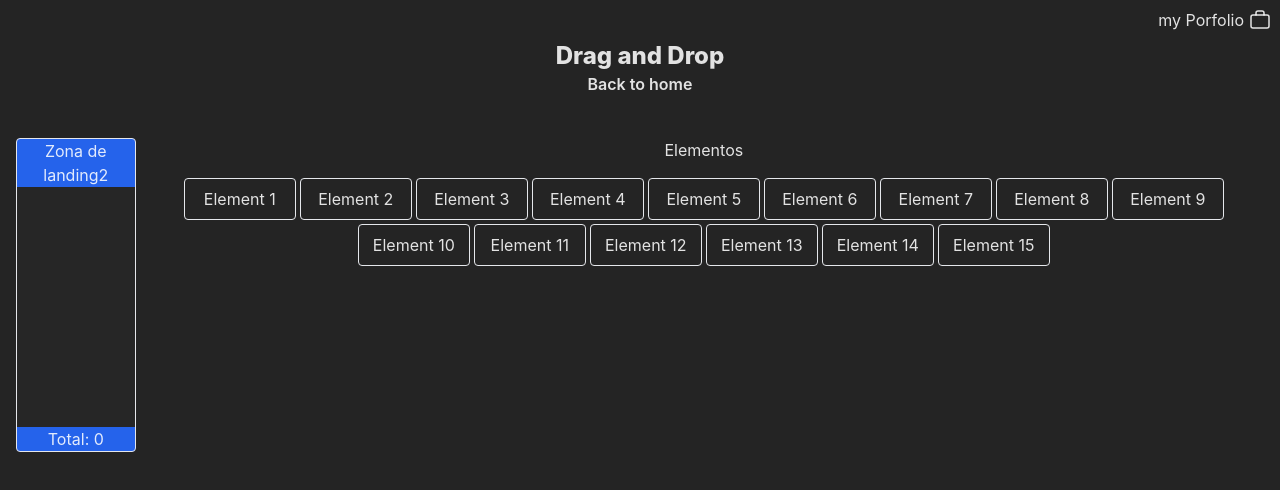
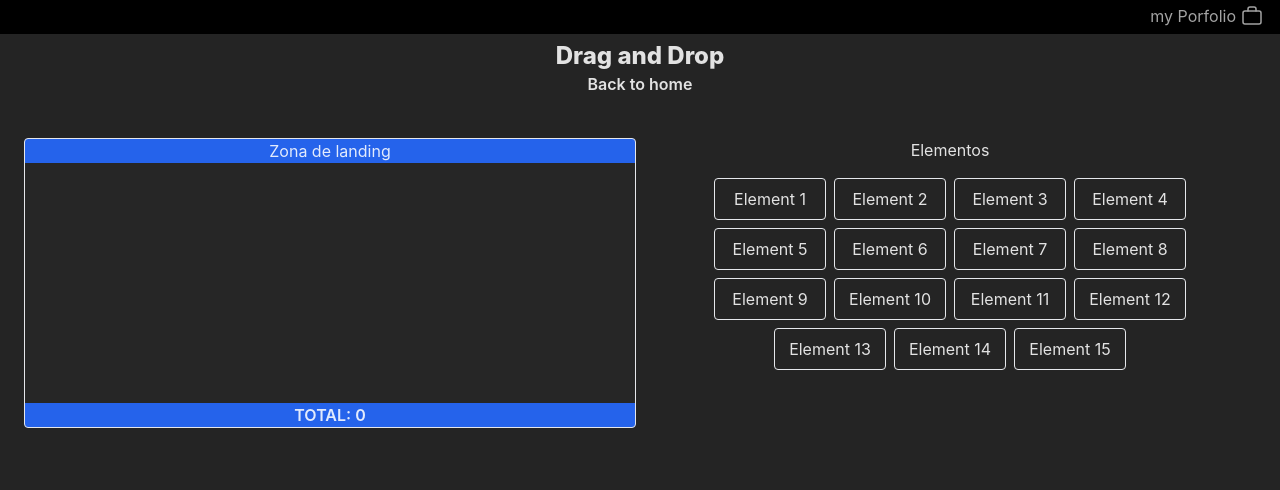
Before and after one commit to chLuis/multi-proyect, a React (Vite) app: page /drag-drop in a window 1280 px wide. Shown: the top 490 px of the page. Built offline with nearby package versions, Linux system fonts and the light colour scheme.

Commit message:
add delete

```diff
--- a/src/components/ToPorfolio.jsx
+++ b/src/components/ToPorfolio.jsx
@@ -1,7 +1,8 @@
 export default function ToPortfolio() {
     return(
-        <div className="fixed top-2 right-2 border-b-2 ps-32 border-b-transparent hover:border-b-white hover:ps-0 duration-200">
-            <a href="https://chluis-portfolio.netlify.app/" target="_blank" rel="noopener noreferrer" className="flex gap-1">
+        <div className="fixed top-0 py-1 bg-black">
+        <div className="flex justify-end text-end w-screen">
+            <a href="https://chluis-portfolio.netlify.app/" target="_blank" rel="noopener noreferrer" className="flex w-fit me-4 justify-end gap-1 text-neutral-400 hover:text-neutral-50 border-b-2 ps-32 border-b-transparent hover:border-b-white hover:ps-0 duration-200">
                 <span>my Porfolio</span>
                 <svg xmlns="http://www.w3.org/2000/svg" className="icon icon-tabler icon-tabler-briefcase-2" width="24" height="24" viewBox="0 0 24 24" strokeWidth="1.5" stroke="currentColor" fill="none" strokeLinecap="round" strokeLinejoin="round">
                 <path stroke="none" d="M0 0h24v24H0z" fill="none"/>
@@ -10,5 +11,6 @@ export default function ToPortfolio() {
                 </svg>
             </a>
         </div>
+        </div>
     )
 }
--- a/src/routes/drag-drop.jsx
+++ b/src/routes/drag-drop.jsx
@@ -6,7 +6,9 @@ export default function DragAndDropPage() {
     const [hoverDrag, setHoverDrag] = useState("bg-neutral-800");
     const [showTrash, setShowTrash] = useState(false);
     const [hoverTrash, setHoverTrash] = useState("bg-red-600");
+    const [addItem, setAddItem] = useState(false)
     const [count, setCount] = useState(0);
+    const [deleteOption, setDeleteOption] = useState(false)
 
     useEffect(() => {
         let total = 0;
@@ -16,10 +18,8 @@ export default function DragAndDropPage() {
         setCount(total);
     }, [landingZone]);
 
-    function handleOnDrag(e, customValue) {
+    function handleOnDrag(e) {
         console.log("AGARRAO");
-        console.log(e.target.value)
-        console.log(customValue)
         e.dataTransfer.setData("contenido", e.target.innerText);
         e.dataTransfer.setData("precio", e.target.value);
     }
@@ -40,6 +40,7 @@ export default function DragAndDropPage() {
             const data = e.dataTransfer.getData("contenido");
             const precio = Number(e.dataTransfer.getData("precio"));
             setLandingZone([...landingZone, { name: data, price: precio }]);
+            setAddItem(true)
         }
     }
 
@@ -81,56 +82,43 @@ export default function DragAndDropPage() {
         setShowTrash(false);
     }
 
+    function handleDeleteInList(e, index){
+        e.stopPropagation();
+        e.preventDefault();
+        console.log("BORRAR");
+        //const index = Number(e.dataTransfer.getData("index"));
+        console.log(index);
+        //const data = e.dataTransfer.getData("contenidoLista")
+        //const precio = Number(e.dataTransfer.getData("precioLista"))
+        let newLandingZone = landingZone;
+        newLandingZone.splice(index, 1);
+        setLandingZone([...newLandingZone]);
+       // setHoverTrash("bg-red-600");
+        //setShowTrash(false);
+        setDeleteOption(!deleteOption)
+    }
+
     function handleOverAll(e) {
         e.preventDefault();
         setHoverDrag("bg-neutral-800");
         setHoverTrash("bg-red-600");
         console.log("VOLANDO GRANDE");
     }
-    function handleTouchStart(e) {
-        console.log("TOUCH START");
-        e.target.dataset.touchStartX = e.changedTouches[0].clientX;
-        e.target.dataset.touchStartY = e.changedTouches[0].clientY;
-        e.dataTransfer.setData("contenido", e.target.innerText);
-        e.dataTransfer.setData("precio", e.target.value);
-    }
-
-    function handleTouchMove(e) {
-        console.log("TOUCH MOVE");
-        const touchStartX = e.target.dataset.touchStartX;
-        const touchStartY = e.target.dataset.touchStartY;
-        const touchEndX = e.changedTouches[0].clientX;
-        const touchEndY = e.changedTouches[0].clientY;
-        const diffX = touchEndX - touchStartX;
-        const diffY = touchEndY - touchStartY;
-        // Aquí puedes añadir la lógica para mover el elemento en función de diffX y diffY
-        // Actualiza la posición del elemento en función de diffX y diffY
-    e.target.style.left = `${e.target.offsetLeft + diffX}px`;
-    e.target.style.top = `${e.target.offsetTop + diffY}px`;
-
-    // Actualiza touchStartX y touchStartY para el próximo movimiento
-    e.target.dataset.touchStartX = touchEndX;
-    e.target.dataset.touchStartY = touchEndY;
-    }
-
-    function handleTouchEnd(e) {
-        console.log("TOUCH END");
-        setHoverDrag("bg-neutral-800");
-        if (e.dataTransfer.getData("contenido")) {
-            const data = e.dataTransfer.getData("contenido");
-            const precio = Number(e.dataTransfer.getData("precio"));
-            setLandingZone([...landingZone, { name: data, price: precio }]);
-        }
-        alert("Solataste el elemento")
-        // Aquí puedes añadir la lógica para finalizar el movimiento del elemento
+    function handleClick(e) {
+        const precio = Number(e.target.value);
+        const data = e.target.innerText;
+        setLandingZone([...landingZone, { name: data, price: precio }])
+        setAddItem(true)
+        setTimeout(() => {
+            setAddItem(false)
+        }, 900)
     }
 
     return (
         //<div className="mx-4" onDrop={handleOverAll}>
         <div
             onDragOver={handleOverAll}
-            onTouchMove={handleTouchMove}
-            className="mx-4 animate-pulse-veryshort"
+            className="mx-6 animate-pulse-veryshort"
         >
             <header className="flex flex-col justify-center items-center mt-10 mb-10">
                 <h1 className="text-2xl font-extrabold">Drag and Drop</h1>
@@ -141,50 +129,67 @@ export default function DragAndDropPage() {
                     Back to home
                 </a>
             </header>
-
+            {addItem && <div className="fixed top-10 left-6 px-4 py-2 border rounded bg-black animate-pulse-shortout opacity-0"> Agregado </div>}
             <section className="flex flex-col md:flex-row gap-2 justify-center w-full text-center select-none">
-                <div>
+                <div className="w-full">
                     <div
                         onDrop={(e) => e.stopPropagation()}
                         onDragOver={(e) => e.stopPropagation()}
-                        onTouchEnd={(e) => e.stopPropagation()}
-                        onTouchMove={(e) => e.stopPropagation()}
                         className="w-full min-h-60 border rounded bg-blue-600"
                     >
-                        <h4 className="min-h-6">Zona de landing2</h4>
+                        <h4 className="min-h-6">Zona de landing</h4>
 
                         <div
                             onDrop={handleOnDrop}
                             onDragOver={handleDragOver}
-                            onTouchEnd={(e) => handleTouchEnd(e)}
-                            onTouchMove={handleTouchMove}
-                            className={`min-w-full min-h-60 z-10 ${hoverDrag}`}
+                            className={`flex flex-col gap-1 min-w-full min-h-60 z-10 ${hoverDrag}`}
                         >
                             {landingZone.map((item, index) => (
-                                <div
+                                <div className="flex flex-nowrap justify-center gap-2 hover:bg-slate-900 duration-200" key={index}><option
                                     draggable
                                     onDragStart={(e) => handleOnDragList(e)}
                                     onDragEnd={handleEndAll}
-                                    onTouchStart={(e) => handleTouchStart(e)}
-                                    onTouchEnd={(e) => handleTouchEnd(e)}
-                                    key={index}
+                                    onClick={() => setDeleteOption(!deleteOption)}
                                     value={index}
-                                    className="hover:bg-slate-900 duration-200"
+                                    className="flex justify-center flex-nowrap  gap-2"
                                 >
                                     {item.name} - {item.price}
+                                </option>
+                                <div className="w-6">{deleteOption && <div className="flex justify-center items-center" onClick={(e) => handleDeleteInList(e, index)}><svg
+                                    xmlns="http://www.w3.org/2000/svg"
+                                    className="icon icon-tabler icon-tabler-trash"
+                                    width="20"
+                                    height="20"
+                                    viewBox="0 0 24 24"
+                                    strokeWidth="1.5"
+                                    stroke="currentColor"
+                                    fill="none"
+                                    strokeLinecap="round"
+                                    strokeLinejoin="round"
+                                >
+                                    <path
+                                        stroke="none"
+                                        d="M0 0h24v24H0z"
+                                        fill="none"
+                                    />
+                                    <path d="M4 7l16 0" />
+                                    <path d="M10 11l0 6" />
+                                    <path d="M14 11l0 6" />
+                                    <path d="M5 7l1 12a2 2 0 0 0 2 2h8a2 2 0 0 0 2 -2l1 -12" />
+                                    <path d="M9 7v-3a1 1 0 0 1 1 -1h4a1 1 0 0 1 1 1v3" />
+                                </svg></div>}
+                                </div>
                                 </div>
                             ))}
                         </div>
-
-                        <div>Total: {count}</div>
+                        <div>{landingZone?.length >= 1 ? `Cantidad: ${landingZone?.length}` : null}</div>
+                        <div className="uppercase font-semibold">Total: {count}</div>
                     </div>
                     <div className="min-h-14 flex justify-center items-center w-full">
                         {showTrash && (
                             <div
                                 onDragOver={handleOverTrash}
                                 onDrop={handleTrash}
-                                onTouchMove={handleTouchMove}
-                                onTouchEnd={handleTouchEnd}
                                 className={`${hoverTrash} min-h-14 w-full flex justify-center items-center rounded duration-200 animate-width`}
                             >
                                 <svg
@@ -217,20 +222,19 @@ export default function DragAndDropPage() {
 
                 <div className="w-full">
                     <h4>Elementos</h4>
-                    <div className="flex flex-row flex-wrap gap-1 justify-center items-center hover:bg-neutral-800 p-4">
+                    <div className="flex flex-row flex-wrap gap-2 justify-center items-center hover:bg-neutral-800 p-4">
                         {SET_ELEMENT.map((item, index) => (
-                            <div
-                                data={item.price}
+                            <option
+                                value={item.price}
                                 key={index}
                                 draggable
                                 onDragStart={(e) => handleOnDrag(e)}
                                 onDragEnd={handleOverAll}
-                                onTouchStart={(e) => handleTouchStart(e)}
-                                onTouchEnd={(e) => handleTouchEnd(e)}
-                                className="w-28 border rounded p-2 hover:bg-slate-400 cursor-grab active:cursor-grabbing select-none duration-200"
+                                onClick={handleClick}
+                                className="w-28 overflow-clip text-nowrap text-ellipsis border rounded p-2 hover:bg-slate-400 cursor-grab active:cursor-grabbing select-none duration-200"
                             >
                                 {item.name}
-                            </div>
+                            </option>
                         ))}
                     </div>
                 </div>
--- a/tailwind.config.js
+++ b/tailwind.config.js
@@ -12,12 +12,19 @@ export default {
       animation: {
         'pulse-short' : 'fade 0.5s ease-in-out',
         'pulse-veryshort' : 'fade 0.25s ease-in-out',
+        'pulse-shortout' : 'disappear 0.9s ease-in-out',
         'width' : 'widthshow 0.3s ease-in-out'
       },
       keyframes: {
         fade: {
           '0%' : { opacity: 0 },
           '100%' : { opacity: 1 }
+        },
+        disappear: {
+          '0%' : { opacity: 0 },
+          '20%' : { opacity: 1},
+          '60%' : { opacity: 1},
+          '100%' : { opacity: 0 }
         },
         widthshow: {
           '0%' : { width: '0%', opacity: 0 },
```
